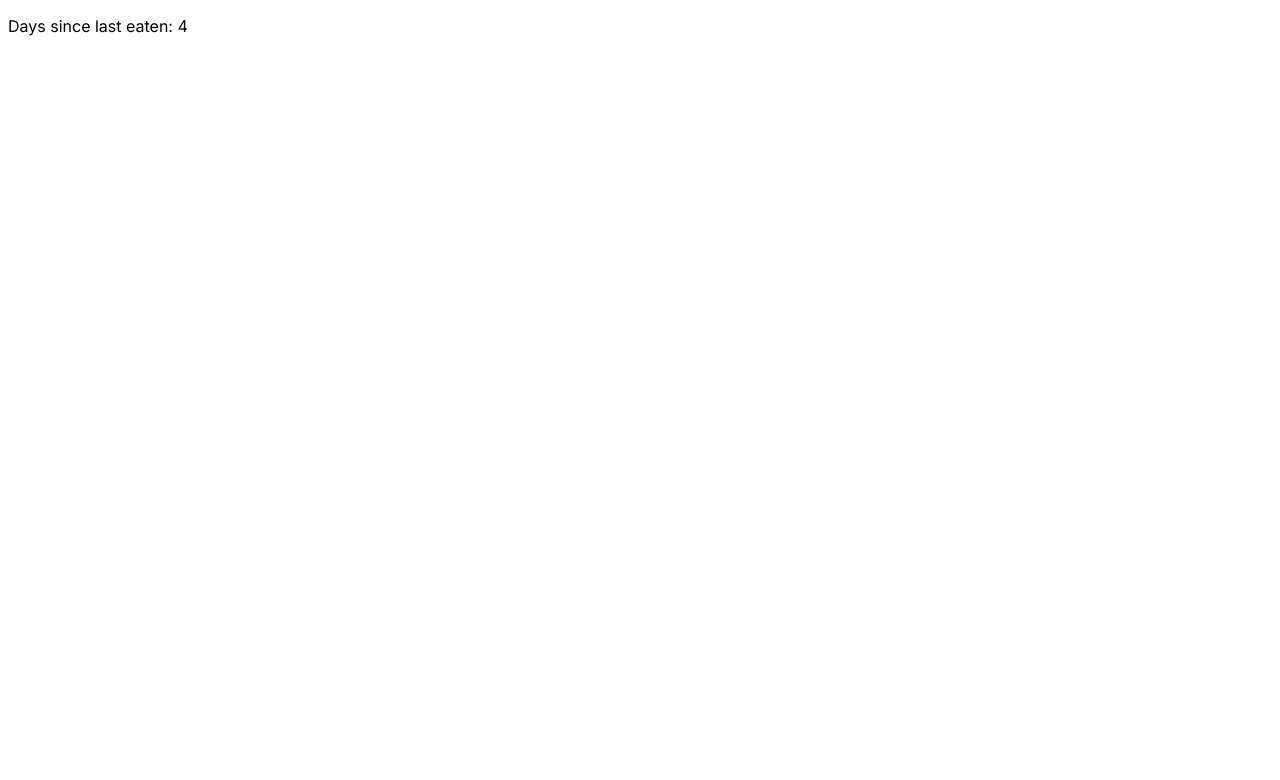
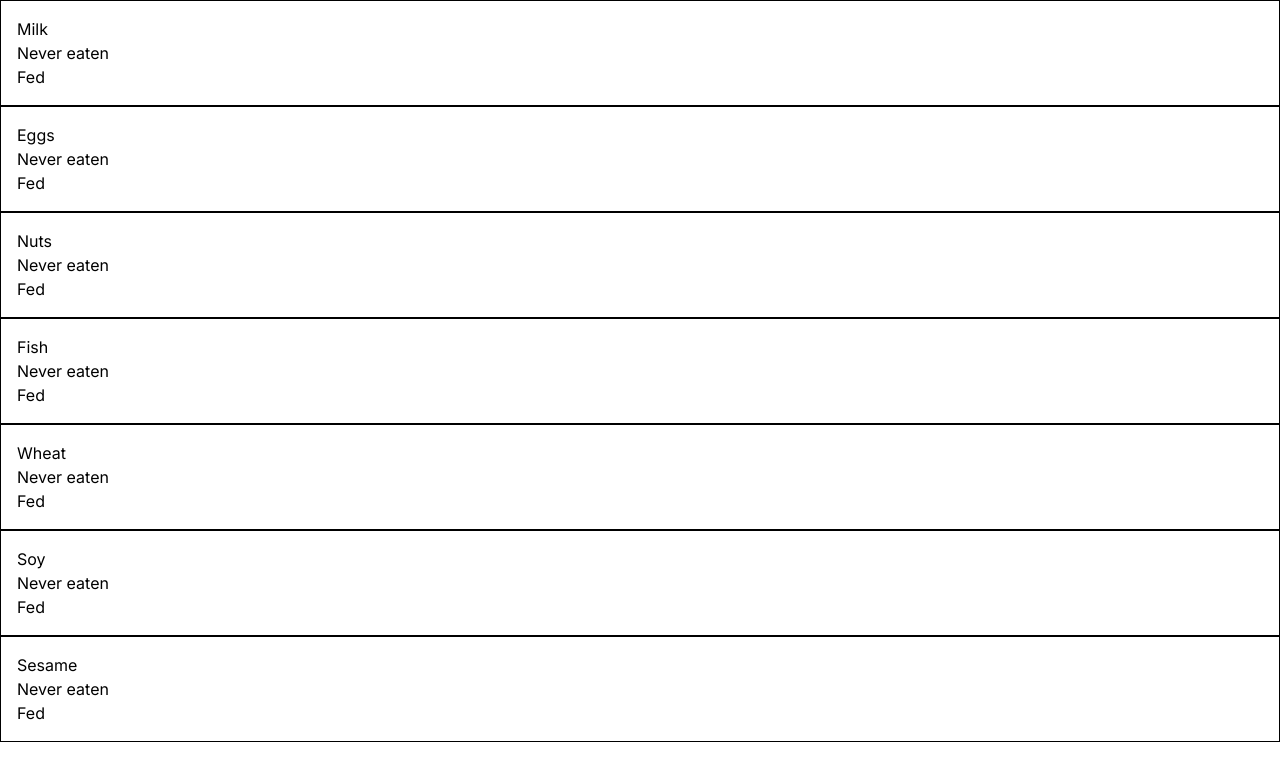
Before and after one commit to IlanaB/food-allergen-tracker, a Next.js app in the folder web/: page / in a window 1280 px wide. Shown: the top 780 px of the page. Built offline with nearby package versions, Linux system fonts and the light colour scheme.

Commit message:
create basic functionality

```diff
--- a/web/app/components/allergen.js
+++ b/web/app/components/allergen.js
@@ -1,13 +1,43 @@
-import React from 'react'
+import React, { Suspense, useEffect, useState } from 'react'
+import Since from './since';
+import Eaten from './eaten';
 
 export default function allergen({props}) {
+  const [history, setHistory] = useState(false);
+
+  // useEffect(() => {
+  //   const last = window.localStorage.getItem(props.title);
+  //   console.log(`${props.title} / Last: ${last}`)
+  //   if(last === null) {
+  //     console.log("Last === null, returning.")
+  //     return;
+  //   }
+  //   console.log("Should be setting history to ", last);
+  //   setHistory(last);
+  // })
+
+  useEffect(() => {
+    const last = window.localStorage.getItem(props.title);
+    console.log(last);
+    console.log("typeof last: ", typeof last, "\nLast is truthy? ", last ? 'truthy' : 'falsy');
+    if(last) {
+      setHistory(new Date(last));
+    }
+  }, [])
+
+  function setWindowHistory() {
+    const now = new Date();
+    setHistory(now);
+    window.localStorage.setItem(props.title, now);
+  }
+
   return (
-    <div>
+    <div className='border border-black pl-4 py-4'>
       <div>{`${props.title}`}</div>
-
-      <div>
-
-      </div>
+      <Suspense fallback={<h1>loading</h1>}>
+        <Since props={{time: new Date(), since: history}} suppressHydrationWaring />
+        <Eaten props={{title: props.title, updater: setWindowHistory}}/>
+      </Suspense>
     </div>
   )
 }
--- /dev/null
+++ b/web/app/components/eaten.js
@@ -0,0 +1,14 @@
+import React from 'react'
+
+export default function eaten({props}) {
+
+  return (
+    <div>
+      <button onClick={() => {
+        props.updater(new Date())
+      }}>
+        Fed
+      </button>
+    </div>
+  )
+}
--- a/web/app/components/since.js
+++ b/web/app/components/since.js
@@ -4,7 +4,7 @@ import React, {useState, useEffect} from 'react'
 
 export default function since({props}) {
   const [time, setTime] = useState(props.time);
-  const [since, setSince] = useState(props.since);
+  let { since } = props;
 
   useEffect(() => {
     const timer = setInterval(() => {
@@ -15,12 +15,13 @@ export default function since({props}) {
     }
   }, [])
 
-  const daysSince = Math.floor((time.valueOf() - since.valueOf()) / (24 * 60 * 60 * 1000));
-  console.log(daysSince);
+  const daysSince = Math.floor((time - since) / (1000 * 24 * 60 * 60));
 
   return (
     <div>
-      <p>Days since last eaten: {daysSince} </p>
+      <p>{since ? `Seconds since last eaten: ${daysSince}` : 'Never eaten' }</p>
+      {/* <p>{`Since: ${since}`}</p>
+      <p>{`Time: ${time}`}</p> */}
     </div>
   )
 }
--- /dev/null
+++ b/web/app/globals.css
@@ -0,0 +1,3 @@
+@tailwind base;
+@tailwind components;
+@tailwind utilities;
--- a/web/app/layout.js
+++ b/web/app/layout.js
@@ -1,4 +1,5 @@
 import { Inter } from 'next/font/google'
+import './globals.css'
 
 const inter = Inter({ subsets: ['latin'] })
 
--- a/web/app/page.js
+++ b/web/app/page.js
@@ -1,10 +1,30 @@
+'use client'
+
 import Image from 'next/image'
 import Since from './components/since';
+import Allergen from './components/allergen';
+import { useEffect } from 'react';
+
+let allergens = [
+  'Milk',
+  'Eggs',
+  'Nuts',
+  'Fish',
+  'Wheat',
+  'Soy',
+  'Sesame'
+]
+
 
 export default function Home() {
+
   return (
     <main>
-      <Since props={{time: new Date(), since: new Date("November 10, 2023")}} />
+      {allergens.map((gen) => {
+        return (
+          <Allergen props={{title: gen}} key={gen} />
+        )
+      })}
     </main>
   )
 }
```
Also changed, not shown: 1 other file (tests, documents, lock files or other folders).
